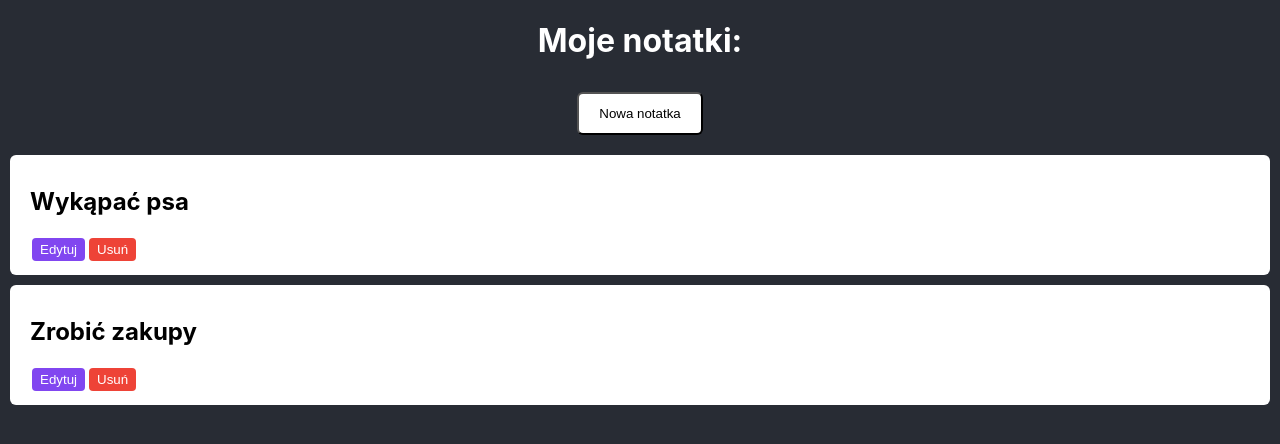
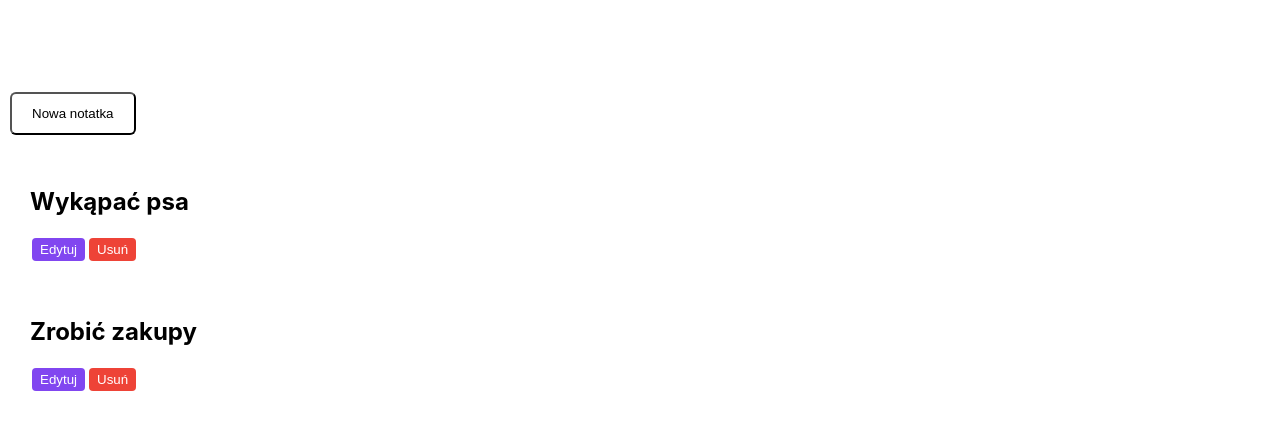
Before and after one commit to KamilKonopski/reactapp, a React (Create React App) app: page / in a window 1280 px wide. Shown: the top 444 px of the page. Built offline with nearby package versions, Linux system fonts and the light colour scheme.

Commit message:
remove styles and update jsx

```diff
--- a/src/App.js
+++ b/src/App.js
@@ -1,14 +1,9 @@
-import React from 'react';
+import React from "react";
 
-import './App.css'
-import Notes from './components/Notes/Notes';
+import Notes from "./components/Notes/Notes";
 
-function App() {
-  return (
-    <div className="App">
-      <Notes />
-    </div>
-  );
+const App = () => {
+	return <Notes />;
 };
 
-export default App
+export default App;
```
